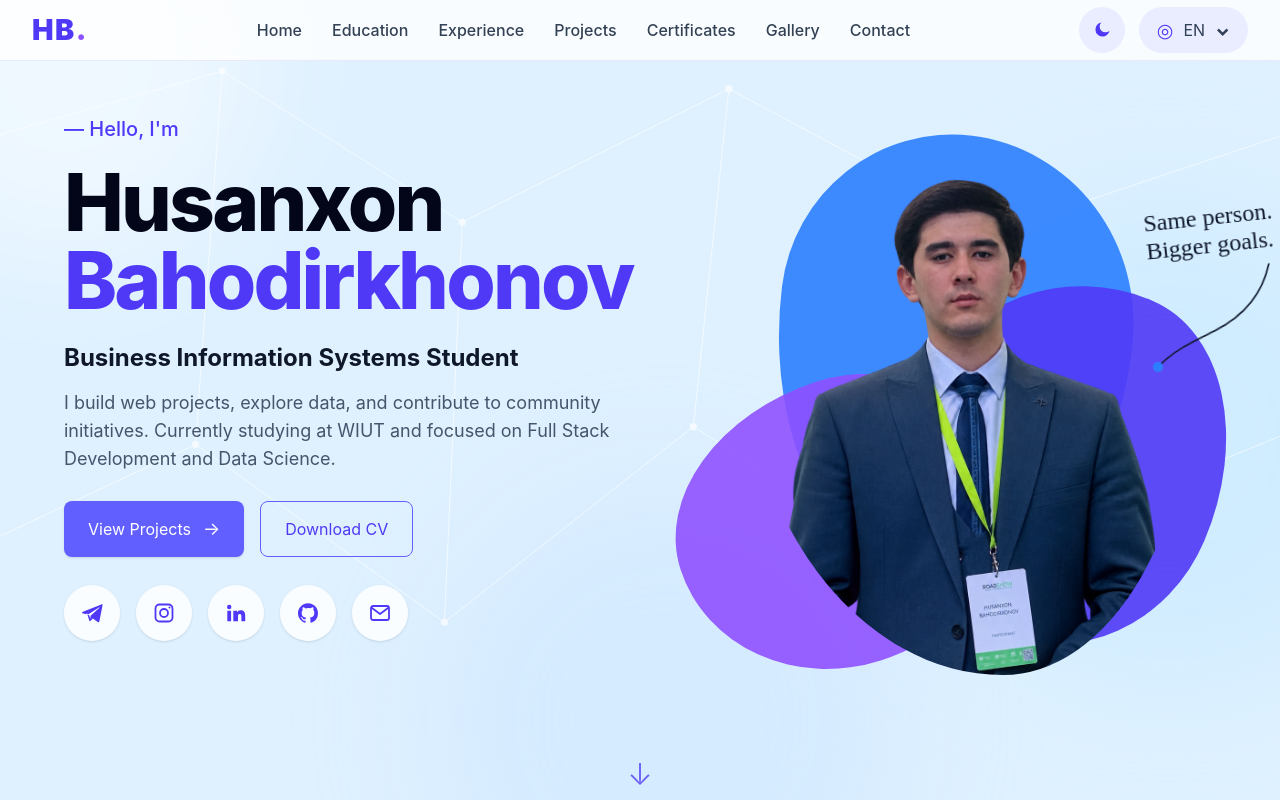
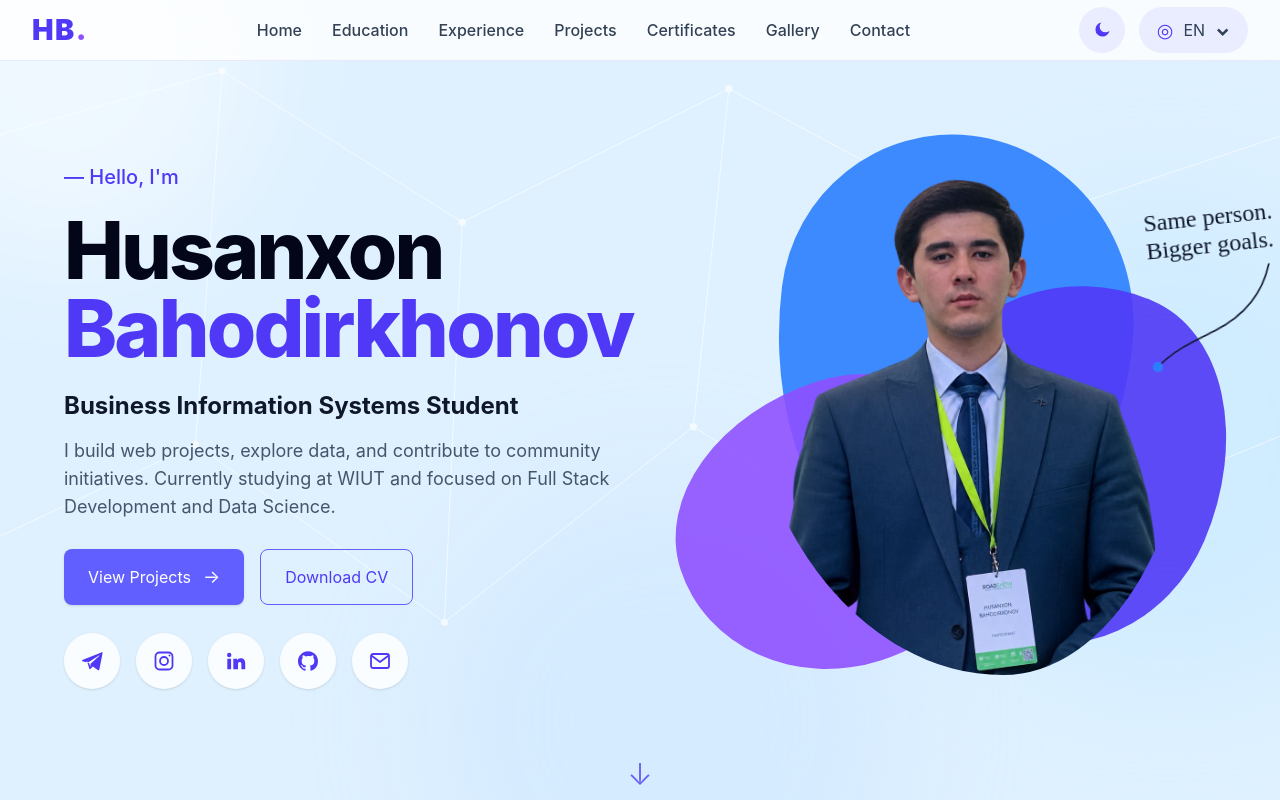
Before and after one commit to Husanxon4407/portfolio-website, a React (Vite) app: page / in a window 1280 px wide. Shown: the top 800 px of the page. Built offline with nearby package versions, Linux system fonts and the light colour scheme.

Commit message:
some changes

```diff
--- a/src/components/Hero/Hero.jsx
+++ b/src/components/Hero/Hero.jsx
@@ -255,7 +255,7 @@ function Hero({ darkMode, language }) {
                         LEFT SIDE
                     ================================================== */}
 
-                    <div className="-translate-y-5 lg:-translate-y-8">
+                    <div className="pt-6 lg:pt-8">
 
                         {/* ---------------------------------------------
                             GREETING
```
